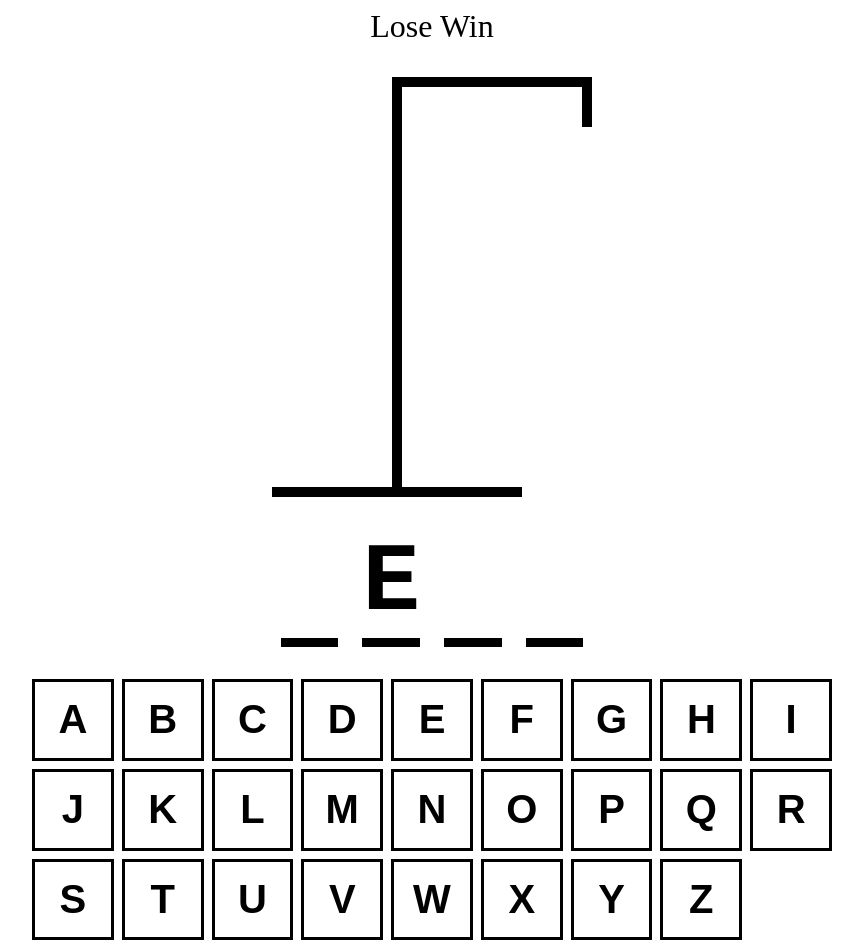
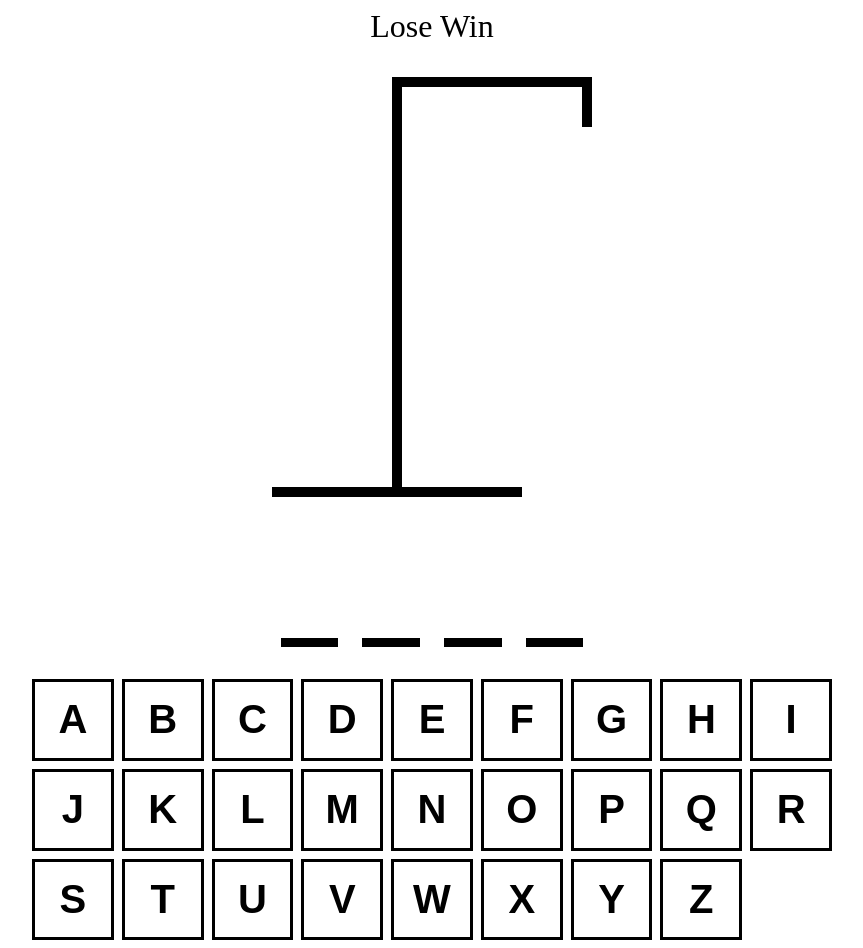
Before and after one commit to Rayfess/riekts, a React (Vite) app: page / in a window 1280 px wide. Shown: the whole page, without its empty margins (208-1071 px from the left). Built offline with nearby package versions, Linux system fonts and the light colour scheme.

Commit message:
fix: removing hardcoded and misinterpet declaration

```diff
--- a/src/HangmanWord.tsx
+++ b/src/HangmanWord.tsx
@@ -1,6 +1,12 @@
-export const HangmanWord = () => {
-  const word = "TEST";
-  const guessedLett = ["E"];
+type HangmanWordProps = {
+  guessedLetts: string[];
+  wordToGuess: string;
+};
+
+export const HangmanWord = ({
+  guessedLetts,
+  wordToGuess,
+}: HangmanWordProps) => {
   return (
     <div
       style={{
@@ -12,11 +18,11 @@ export const HangmanWord = () => {
         fontFamily: "monospace",
       }}
     >
-      {word.split("").map((lett, i) => (
+      {wordToGuess.split("").map((lett, i) => (
         <span style={{ borderBottom: ".1em solid black" }} key={i}>
           <span
             style={{
-              visibility: guessedLett.includes(lett) ? "visible" : "hidden",
+              visibility: guessedLetts.includes(lett) ? "visible" : "hidden",
             }}
           >
             {lett}
```
